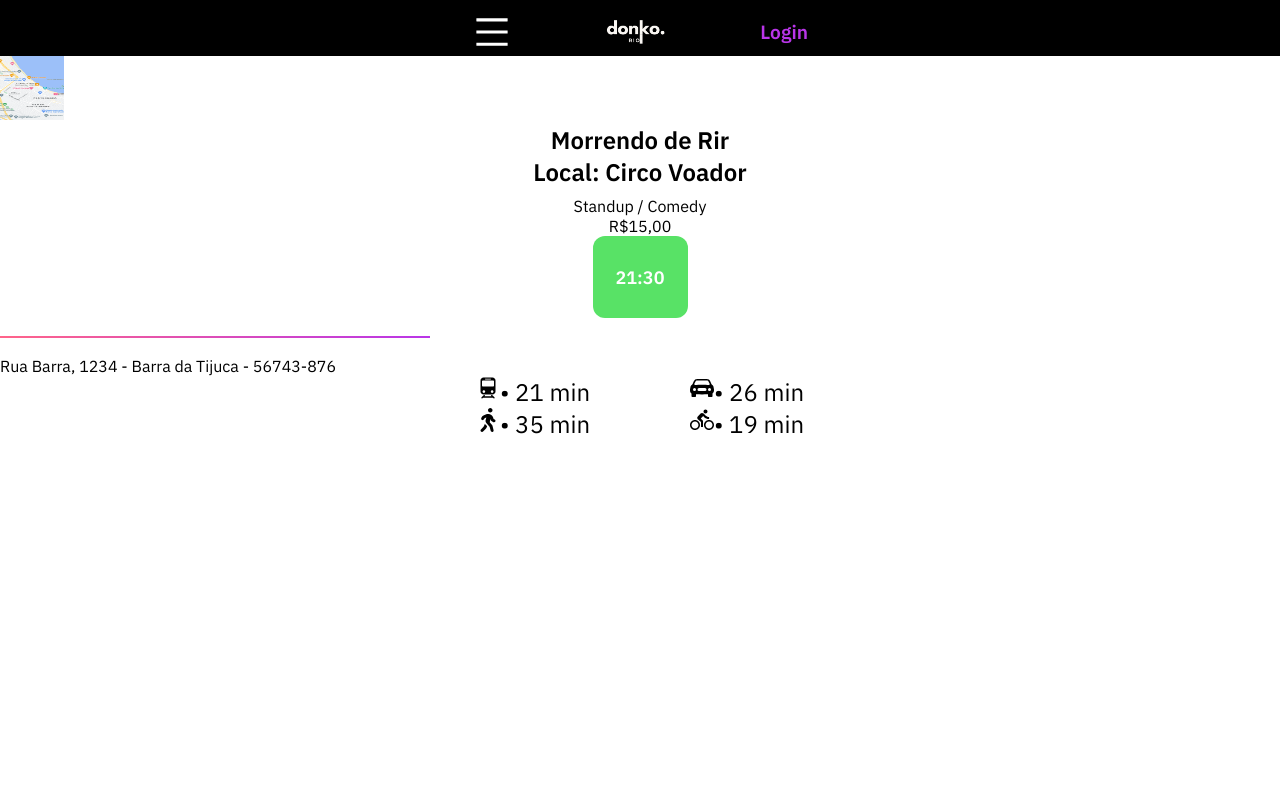
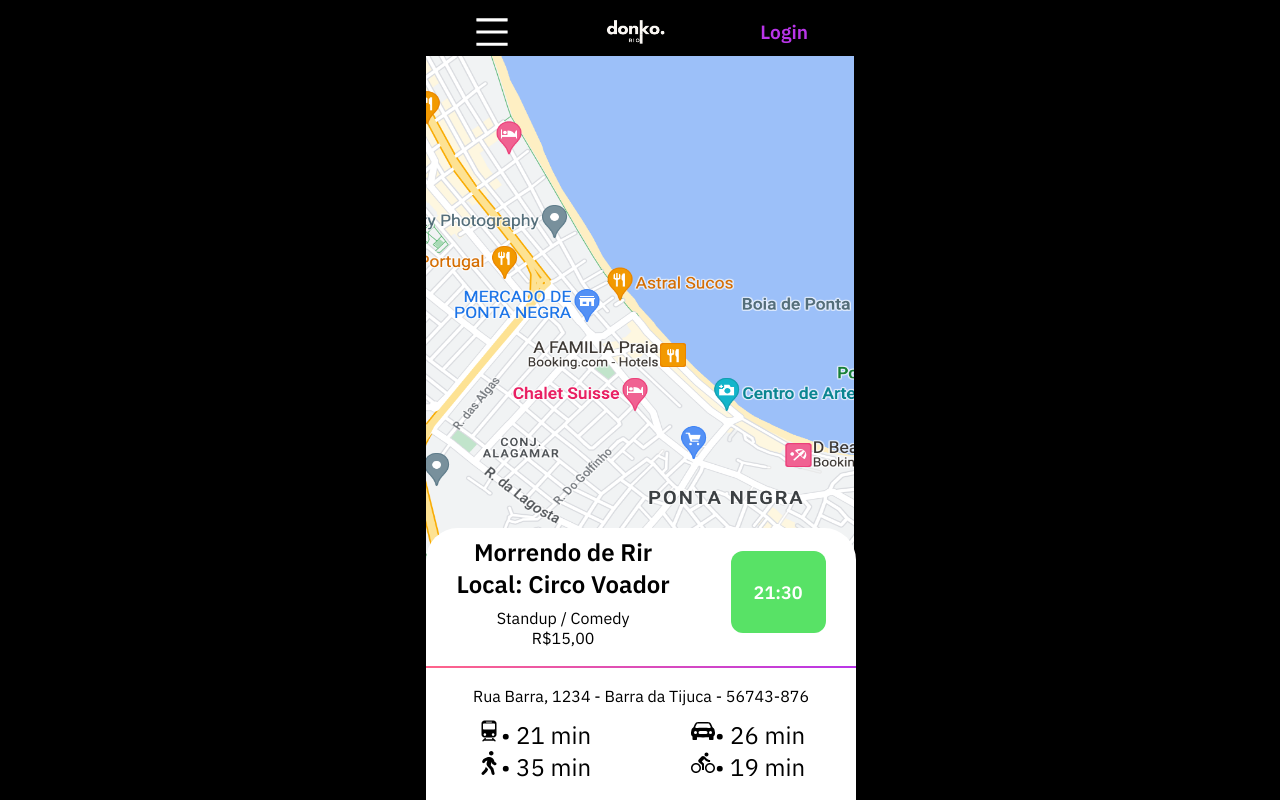
Before and after one commit to SahBianchi/hackrio-front, a React (Create React App) app: page /mappage in a window 1280 px wide. Built offline with nearby package versions, Linux system fonts and the light colour scheme.

Commit message:
:lipstick: feat: Estilizaçao CSS da page map finalizado

```diff
--- a/src/App.css
+++ b/src/App.css
@@ -4,3 +4,7 @@
     box-sizing: border-box;
     font-family: 'IBM Plex Sans', sans-serif;
 }
+
+body{
+    background-color: #000000;
+}
--- a/src/componentes/Layout/index.js
+++ b/src/componentes/Layout/index.js
@@ -1,5 +1,6 @@
 import React from 'react'
 import { Navbar } from '../Navbar'
+import '../Layout/styled.css'
 
 export const Layout = (props) => {
   return (
--- a/src/componentes/Layout/styled.css
+++ b/src/componentes/Layout/styled.css
@@ -1,5 +1,5 @@
 .layout-container{
     background-color: #000000;
-    min-width: 428px;
-    min-height: 926px;
+    max-width: 428px;
+    max-height: 100vh;
 }
--- a/src/pages/Login/style.module.css
+++ b/src/pages/Login/style.module.css
@@ -2,7 +2,6 @@
 
 @media screen and (min-width: 428px){
     main{
-        background-color: black;
         width: 100vw;
         height: 100vh;
         display: flex;
--- a/src/pages/MapPage/mapPage.css
+++ b/src/pages/MapPage/mapPage.css
@@ -1,35 +1,29 @@
 
-@media screen and (max-width: 428px){
+@media screen and (min-width: 428px){
     .coitainer-map{
-        min-height: 926px;
         max-width: 428px;
-        position: relative;
-        background-color: #000000;
     }
 
     .map-img{
-        width: 27rem;
-        height: 43rem;
-        position: absolute;
+        width: 428px;
+        height: 42rem;
     }
 
     .info-event-map{
         background-color: white;
-        width:428px;
-        height: 17.25rem;
+        height: 17rem;
+        border-radius: 2rem 2rem 0 0;
         position:fixed;
         bottom: 0;
     }
 
     .infos-half-top{
-        border: 2px solid purple;
         display: flex;
         align-items: center;
         padding-top: 0.5rem;
     }
 
     .infos-half-bottom{
-        border: 2px solid orange;
         display: flex;
         flex-direction: column;
         justify-content: space-around;
--- a/src/pages/Singup/singup.css
+++ b/src/pages/Singup/singup.css
@@ -1,12 +1,11 @@
 @media screen and (min-width: 428px){
 
     .singup-container{
-        background-color: #000000;
-        min-height: 926px;
+        height: 100vh;
         color: #EDEDED;
         display: flex;
         flex-direction: column;
-        gap: 2.5rem
+        gap: 1.5rem
     }
 
     .purple-text{
@@ -14,14 +13,13 @@
     }
 
     .title-inputs{
-        gap: 3rem;
         width: 26.76rem;
 
     }
 
     .title-donko{
         padding-top: 2rem;
-        padding-bottom: 6rem;
+        padding-bottom: 3rem;
         width: 22.75rem;
     }
 
```
